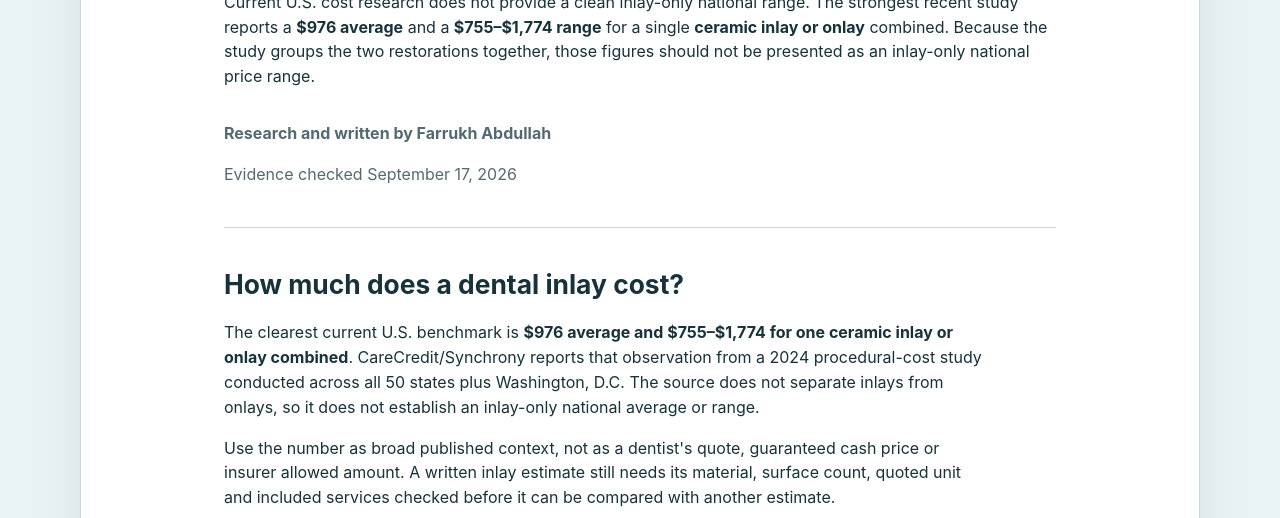
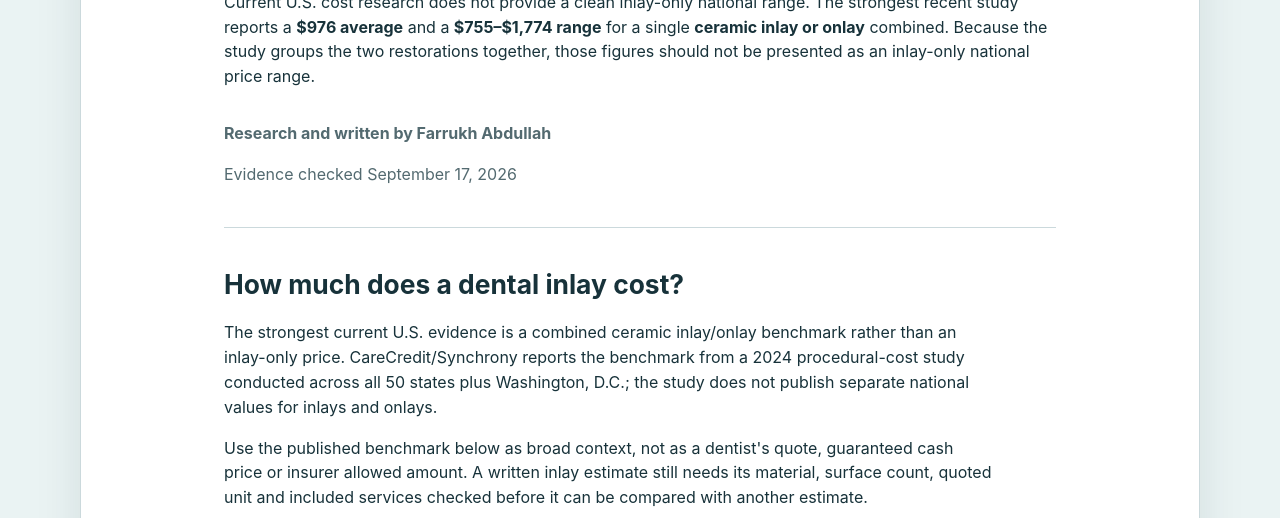
Before and after one commit to yes155/Dental-Calculator, a website: page src/dental-inlay-cost/index.html in a window 1280 px wide. Shown: the part 282-800 px from the top of the page. Drawn offline with Linux system fonts and the light colour scheme.

Commit message:
Polish DEN-004 rendered hierarchy and opening

```diff
--- a/src/dental-inlay-cost/index.html
+++ b/src/dental-inlay-cost/index.html
@@ -7,6 +7,7 @@
   <title>Dental Inlay Cost: Current U.S. Price Evidence and Quote Scope</title>
   <meta name="description" content="Understand current U.S. dental inlay cost evidence, why the strongest national benchmark combines ceramic inlays and onlays, and what to verify on a written quote.">
   <link rel="stylesheet" href="/assets/site.css">
+  <link rel="stylesheet" href="/assets/inlay-page.css">
 </head>
 <body>
 <a class="skip-link" href="#main">Skip to main content</a>
@@ -23,8 +24,8 @@
 
 <article class="article-body">
   <h2>How much does a dental inlay cost?</h2>
-  <p>The clearest current U.S. benchmark is <strong>$976 average and $755–$1,774 for one ceramic inlay or onlay combined</strong>. CareCredit/Synchrony reports that observation from a 2024 procedural-cost study conducted across all 50 states plus Washington, D.C. The source does not separate inlays from onlays, so it does not establish an inlay-only national average or range.</p>
-  <p>Use the number as broad published context, not as a dentist's quote, guaranteed cash price or insurer allowed amount. A written inlay estimate still needs its material, surface count, quoted unit and included services checked before it can be compared with another estimate.</p>
+  <p>The strongest current U.S. evidence is a combined ceramic inlay/onlay benchmark rather than an inlay-only price. CareCredit/Synchrony reports the benchmark from a 2024 procedural-cost study conducted across all 50 states plus Washington, D.C.; the study does not publish separate national values for inlays and onlays.</p>
+  <p>Use the published benchmark below as broad context, not as a dentist's quote, guaranteed cash price or insurer allowed amount. A written inlay estimate still needs its material, surface count, quoted unit and included services checked before it can be compared with another estimate.</p>
 
   <div class="table-wrap" role="region" aria-label="Published dental inlay cost evidence" tabindex="0">
     <table>
```
